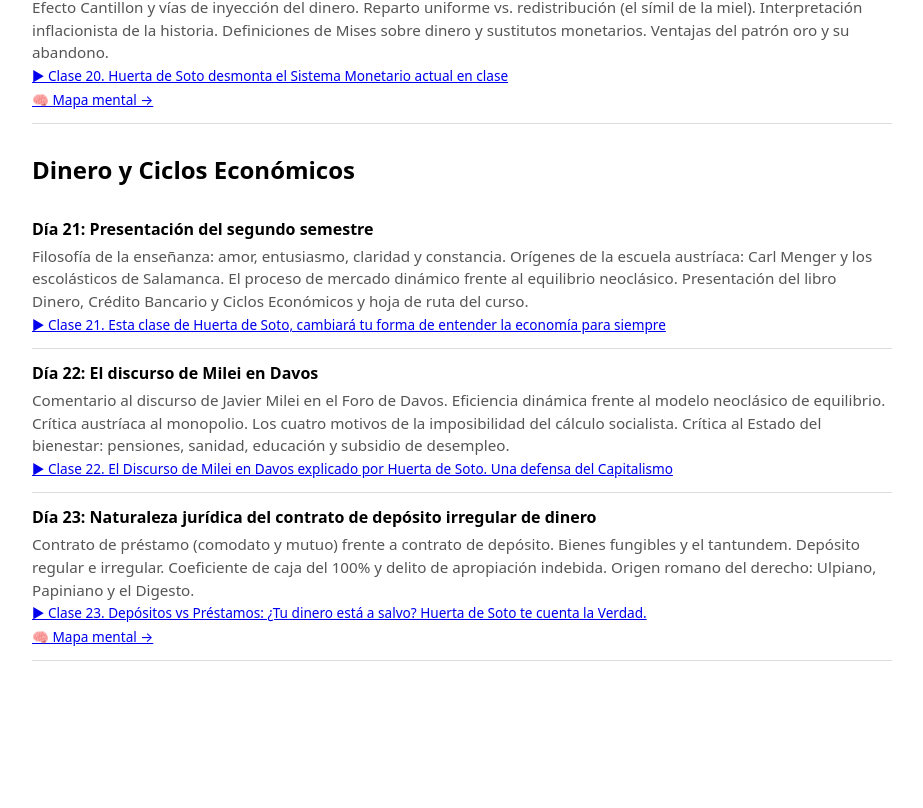
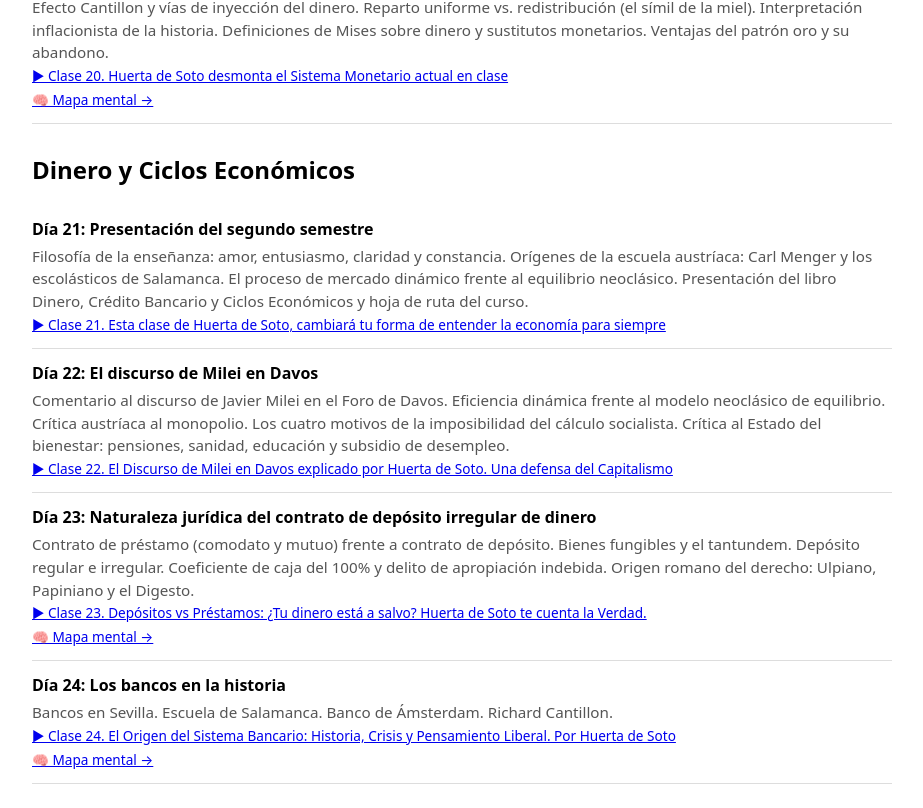
Before and after one commit to alcaloide2000/economia, a Next.js app: page /schedule in a window 1280 px wide. Shown: the part 2611-3419 px from the top of the page, without its empty margins (178-1101 px from the left). Before the commit the page ends 3336 px from the top, so only its background shows below. Built offline with nearby package versions, Linux system fonts and the light colour scheme.

Commit message:
Add Clase 24 video and mind map
Día 24's video content (Grecia/Roma/estatismo/Sevilla banking history)
matches the printed syllabus topics, so no Clase-vs-Día relabeling needed.

```diff
--- a/src/data/course.ts
+++ b/src/data/course.ts
@@ -82,7 +82,7 @@
       { day: 21, title: "Presentación del segundo semestre", topics: "Filosofía de la enseñanza: amor, entusiasmo, claridad y constancia. Orígenes de la escuela austríaca: Carl Menger y los escolásticos de Salamanca. El proceso de mercado dinámico frente al equilibrio neoclásico. Presentación del libro Dinero, Crédito Bancario y Ciclos Económicos y hoja de ruta del curso.", companionUrl: companionUrl(21), notebookVideos: [{ title: "Clase 21. Esta clase de Huerta de Soto, cambiará tu forma de entender la economía para siempre", url: "https://www.youtube.com/watch?v=fWbsrQJ0asY" }] },
       { day: 22, title: "El discurso de Milei en Davos", topics: "Comentario al discurso de Javier Milei en el Foro de Davos. Eficiencia dinámica frente al modelo neoclásico de equilibrio. Crítica austríaca al monopolio. Los cuatro motivos de la imposibilidad del cálculo socialista. Crítica al Estado del bienestar: pensiones, sanidad, educación y subsidio de desempleo.", companionUrl: companionUrl(22), notebookVideos: [{ title: "Clase 22. El Discurso de Milei en Davos explicado por Huerta de Soto. Una defensa del Capitalismo", url: "https://www.youtube.com/watch?v=vE9o4VSh87I" }] },
       { day: 23, title: "Naturaleza jurídica del contrato de depósito irregular de dinero", topics: "Contrato de préstamo (comodato y mutuo) frente a contrato de depósito. Bienes fungibles y el tantundem. Depósito regular e irregular. Coeficiente de caja del 100% y delito de apropiación indebida. Origen romano del derecho: Ulpiano, Papiniano y el Digesto.", companionUrl: companionUrl(23), notebookVideos: [{ title: "Clase 23. Depósitos vs Préstamos: ¿Tu dinero está a salvo? Huerta de Soto te cuenta la Verdad.", url: "https://www.youtube.com/watch?v=2gf2jXGGcbA" }], mindMapUrl: "https://claude.ai/code/artifact/9f0a69b1-21e5-4e56-b48a-6fbce5a5226e" },
-      { day: 24, title: "Los bancos en la historia", topics: "Bancos en Sevilla. Escuela de Salamanca. Banco de Ámsterdam. Richard Cantillon.", companionUrl: companionUrl(24) },
+      { day: 24, title: "Los bancos en la historia", topics: "Bancos en Sevilla. Escuela de Salamanca. Banco de Ámsterdam. Richard Cantillon.", companionUrl: companionUrl(24), notebookVideos: [{ title: "Clase 24. El Origen del Sistema Bancario: Historia, Crisis y Pensamiento Liberal. Por Huerta de Soto", url: "https://www.youtube.com/watch?v=3eZCR0Lkrhg" }], mindMapUrl: "https://claude.ai/code/artifact/5a224d8b-5eef-465d-8ab5-e81d4eb73b54" },
       { day: 25, title: "Fundamentación jurídica de la banca con reserva fraccionaria", topics: "Intentos de fundamentación. Redefinición de disponibilidad. Hayek vs. Keynes.", companionUrl: companionUrl(25) },
       { day: 26, title: "El proceso bancario de expansión crediticia", topics: "Sistemas de contabilización. Multiplicador bancario y contracción crediticia.", companionUrl: companionUrl(26) },
       { day: 27, title: "La teoría del capital", topics: "Ley de la preferencia temporal. Bienes de capital y ahorro. Coordinación intertemporal. Sociedades ricas y pobres.", companionUrl: companionUrl(27) },
```
